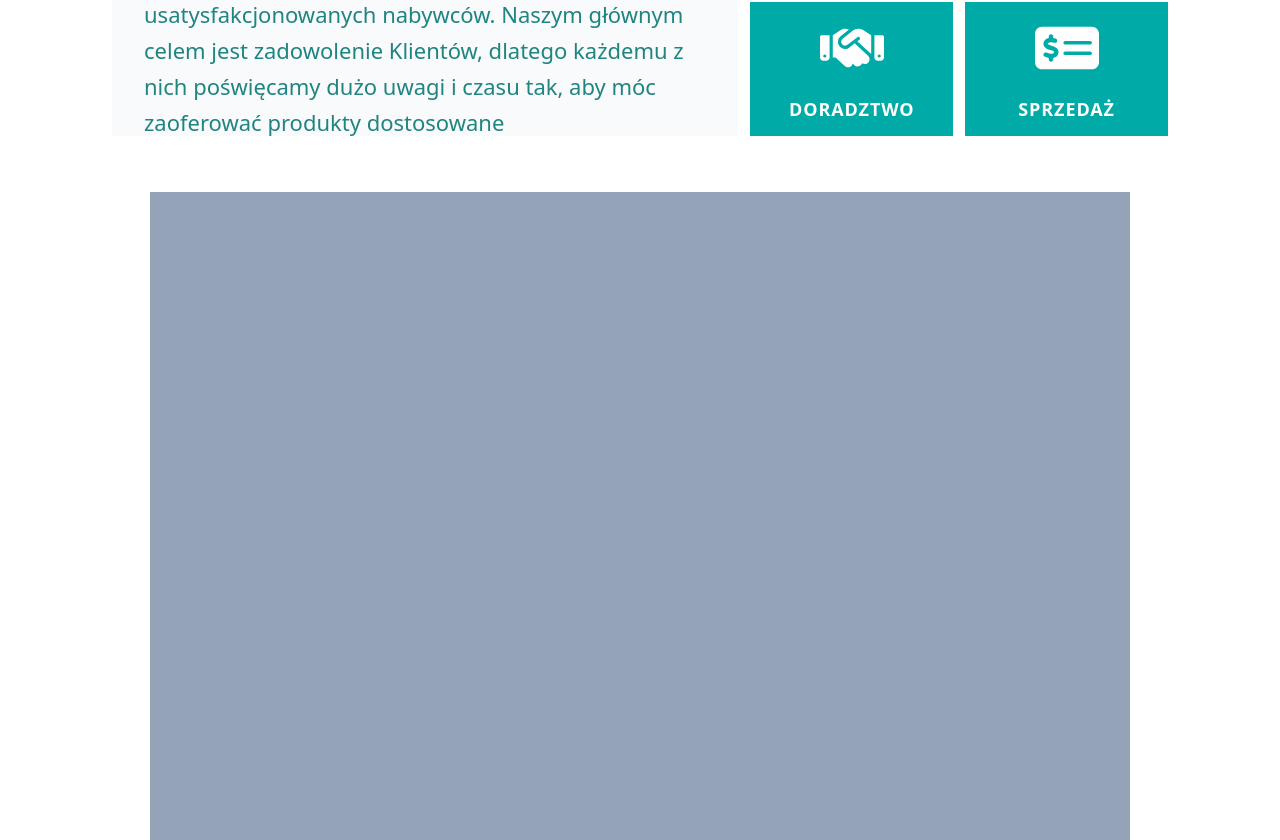
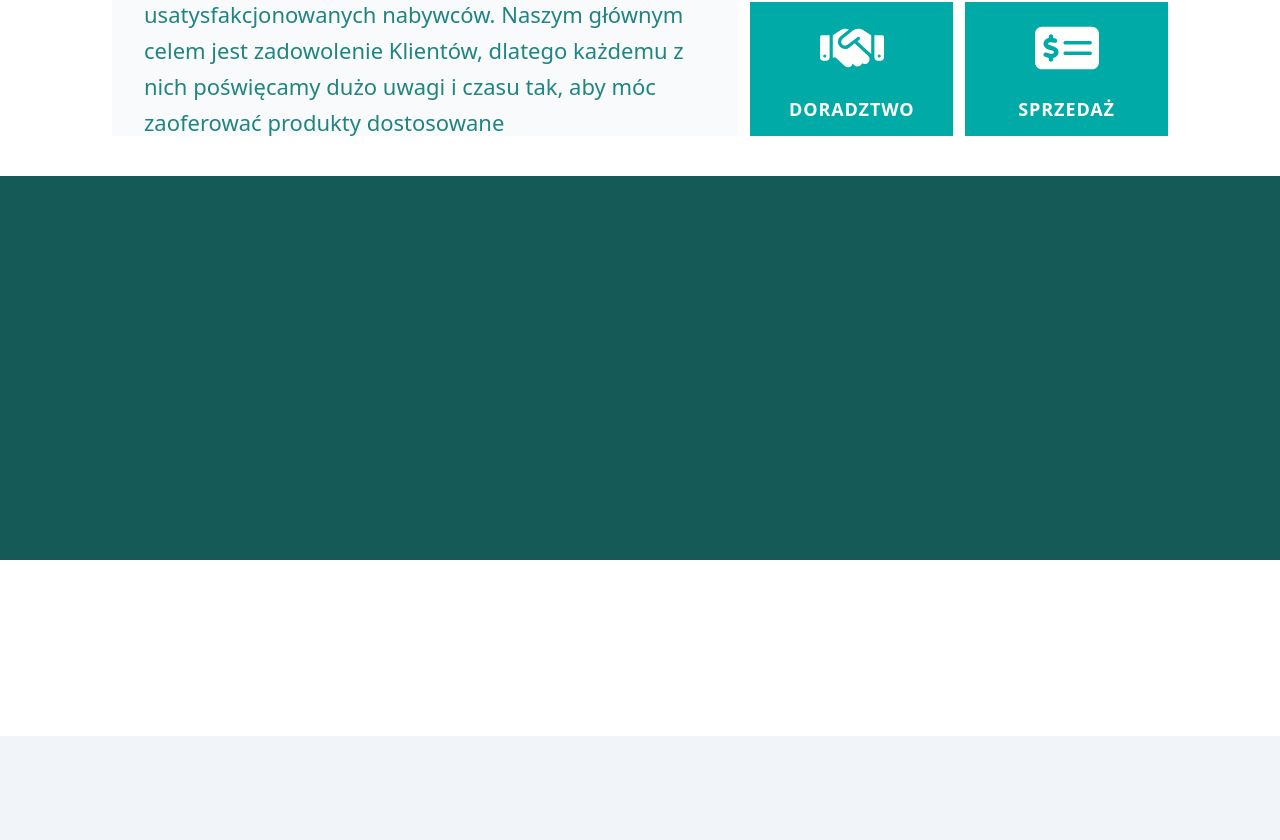
Before and after one commit to Hosuqa/Surella, a React (Vite) app: page / in a window 1280 px wide. Shown: the part 1120-1960 px from the top of the page. Built offline with nearby package versions, Linux system fonts and the light colour scheme; a web font is replaced by a local one.

Commit message:
[ADD] - Gallery start, problem with about height

```diff
--- a/src/components/global/ContentBox.tsx
+++ b/src/components/global/ContentBox.tsx
@@ -2,11 +2,11 @@ import Navbar from '@components/global/Navbar';
 import Hero from '@components/sections/Hero';
 import About from '@components/sections/About';
 import Counter from '@components/sections/Counter';
-
+import Gallery from '@components/sections/Gallery';
 const ContentBox = () => {
     return (
         <>
-            <Navbar/><Hero/><About/><Counter/>
+            <Navbar/><Hero/><About/><Gallery/><Counter/>
         </>
     );
 }
--- a/src/components/sections/Counter.tsx
+++ b/src/components/sections/Counter.tsx
@@ -1,6 +1,6 @@
 import { motion, useMotionValue, useTransform, animate } from "framer-motion";
 import { Component, useEffect } from "react";
-import { XlWrapper } from '@components/global/Wrappers'
+import { LgWrapper } from '@components/global/Wrappers'
 
 const Counter = () => {
     const count = useMotionValue(0);
@@ -12,11 +12,10 @@ const Counter = () => {
       return animation.stop;
     }, []);
   return (
-    <XlWrapper>
-     <div className=" mt-44 h-screen bg-slate-400">
+
+     <div className=" mt-44 w-full h-screen bg-slate-100">
 
      </div>
-    </XlWrapper>
   );
 };
 
--- /dev/null
+++ b/src/components/sections/Gallery.tsx
@@ -0,0 +1,15 @@
+import { LgWrapper } from '@components/global/Wrappers'
+
+const Gallery = () => {
+    return (
+        <div className='h-[30vw] mt-40 bg-surella-700'>
+            <LgWrapper>
+
+
+
+            </LgWrapper>
+        </div>
+    );
+}
+
+export default Gallery;
```
